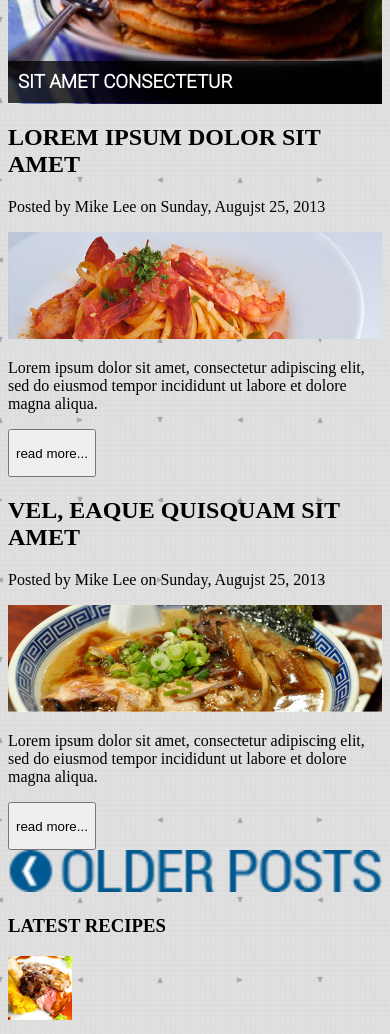
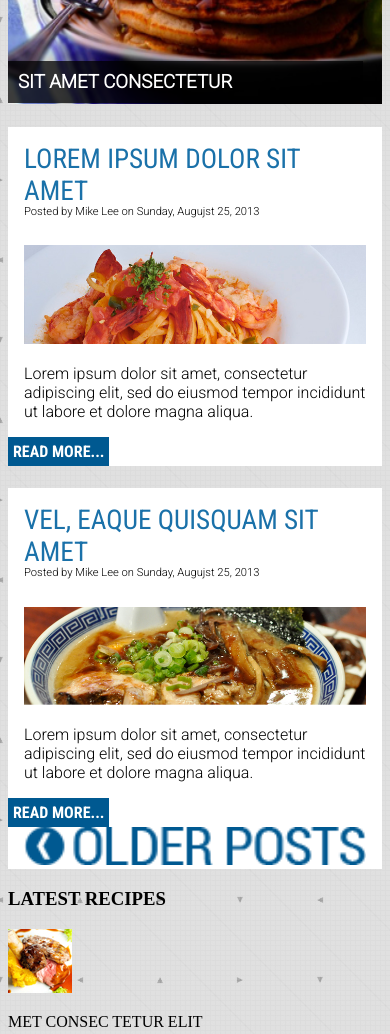
Before and after one commit to 1Sami1/FoodExplorer, a website: page dev/index.html in a window 390 px wide. Shown: the part 860-1894 px from the top of the page. Drawn offline with nearby package versions, Linux system fonts and the light colour scheme; files that its build step writes are made by us from their sources.

Commit message:
Edited HTML, fixed up articles on mobile

```diff
--- a/dev/index.html
+++ b/dev/index.html
@@ -71,21 +71,21 @@
 
 	<article>
 		<h2>LOREM IPSUM DOLOR SIT AMET</h2>
-		<p>Posted by Mike Lee on Sunday, Augujst 25, 2013</p>
+		<p class="credit">Posted by Mike Lee on Sunday, Augujst 25, 2013</p>
 		<img src="images/pasta.jpg" alt="">
 		<p>Lorem ipsum dolor sit amet, consectetur adipiscing elit, sed do eiusmod tempor incididunt ut labore et dolore magna aliqua.</p>
 		<button>
-			<p>read more...</p>
+			<p class="btn-p">READ MORE...</p>
 		</button>
 	</article>
 
 	<article>
 		<h2>VEL, EAQUE QUISQUAM SIT AMET</h2>
-		<p>Posted by Mike Lee on Sunday, Augujst 25, 2013</p>
+		<p class="credit">Posted by Mike Lee on Sunday, Augujst 25, 2013</p>
 		<img src="images/ramen.jpg" alt="">
 		<p>Lorem ipsum dolor sit amet, consectetur adipiscing elit, sed do eiusmod tempor incididunt ut labore et dolore magna aliqua.</p>
 		<button>
-			<p>read more...</p>
+			<p class="btn-p">READ MORE...</p>
 		</button>
 	</article>
 
--- a/dev/scss/_articles.scss
+++ b/dev/scss/_articles.scss
@@ -0,0 +1,53 @@
+@use "variables" as varis;
+
+
+article{
+    position: relative;
+    background-color: white;
+    padding-right: 1rem;
+
+    h2{
+        padding: 1rem;
+        color: varis.$light-blue;
+        font-family: 'Roboto Condensed', sans-serif;
+        font-weight: 400;
+        font-size: 1.7rem;
+    }
+    .credit{
+        position: absolute;
+        padding-left: 1rem;
+        padding-right: 1rem;
+        top: 4.2rem;
+        font-size: .7rem;
+        font-family: 'Roboto', sans-serif;
+        font-weight: 300;
+        color: black;
+    }
+    img{
+        box-sizing: border-box;
+        padding-left: 1rem;
+    }
+    p{
+        padding-left: 1rem;
+        font-family: 'Roboto', sans-serif;
+        font-weight: 300;
+    }
+
+    button{
+        .btn-p{
+            color: white;
+            padding: 0;
+            font-weight: 700;
+            font-family: 'Roboto Condensed', sans-serif;
+            margin: 0;
+        }
+        padding: 5px 5px;
+        background-color: $dark-blue;
+        border: none;
+        text-align: center;
+        font-size: 1rem;
+
+
+    }
+
+}
```
